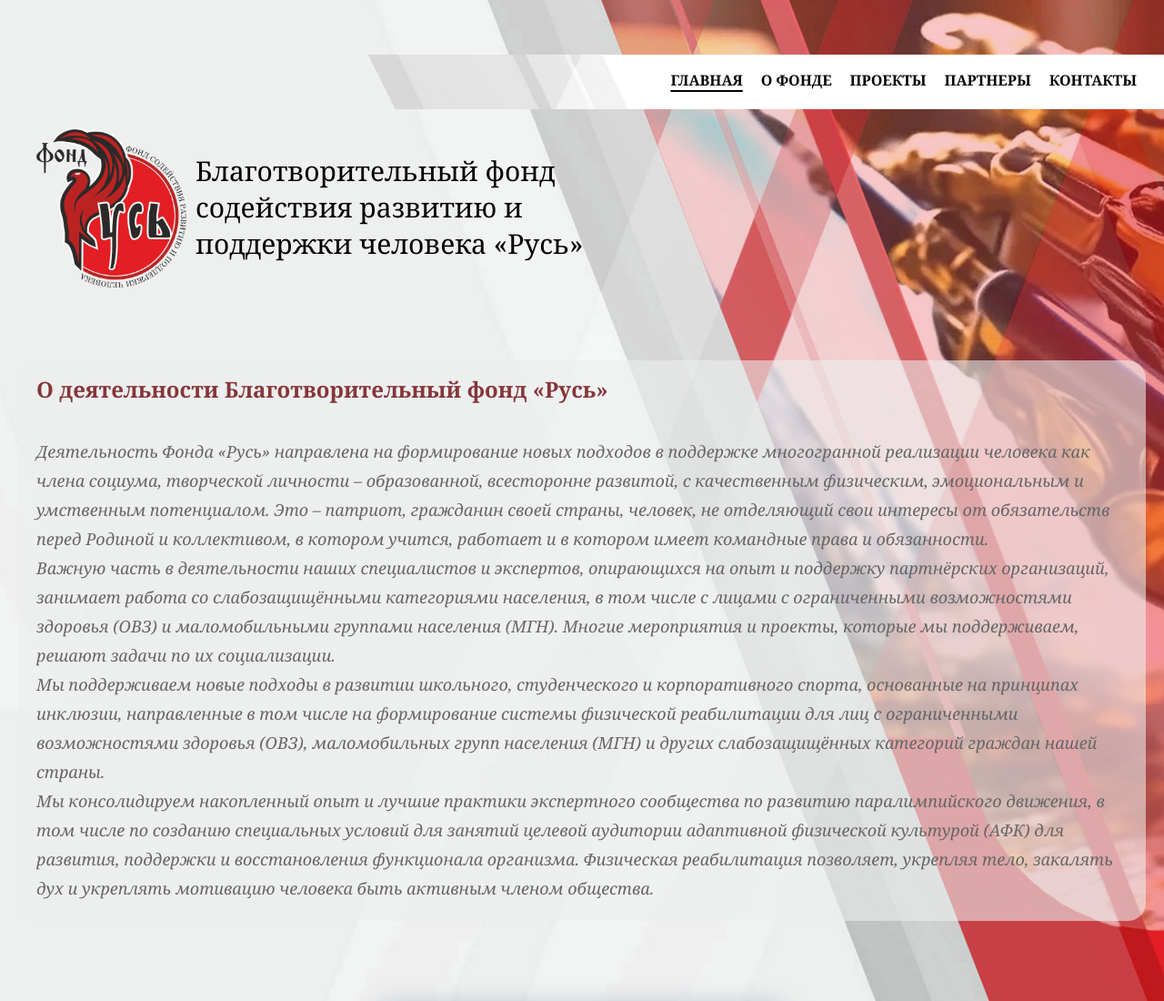
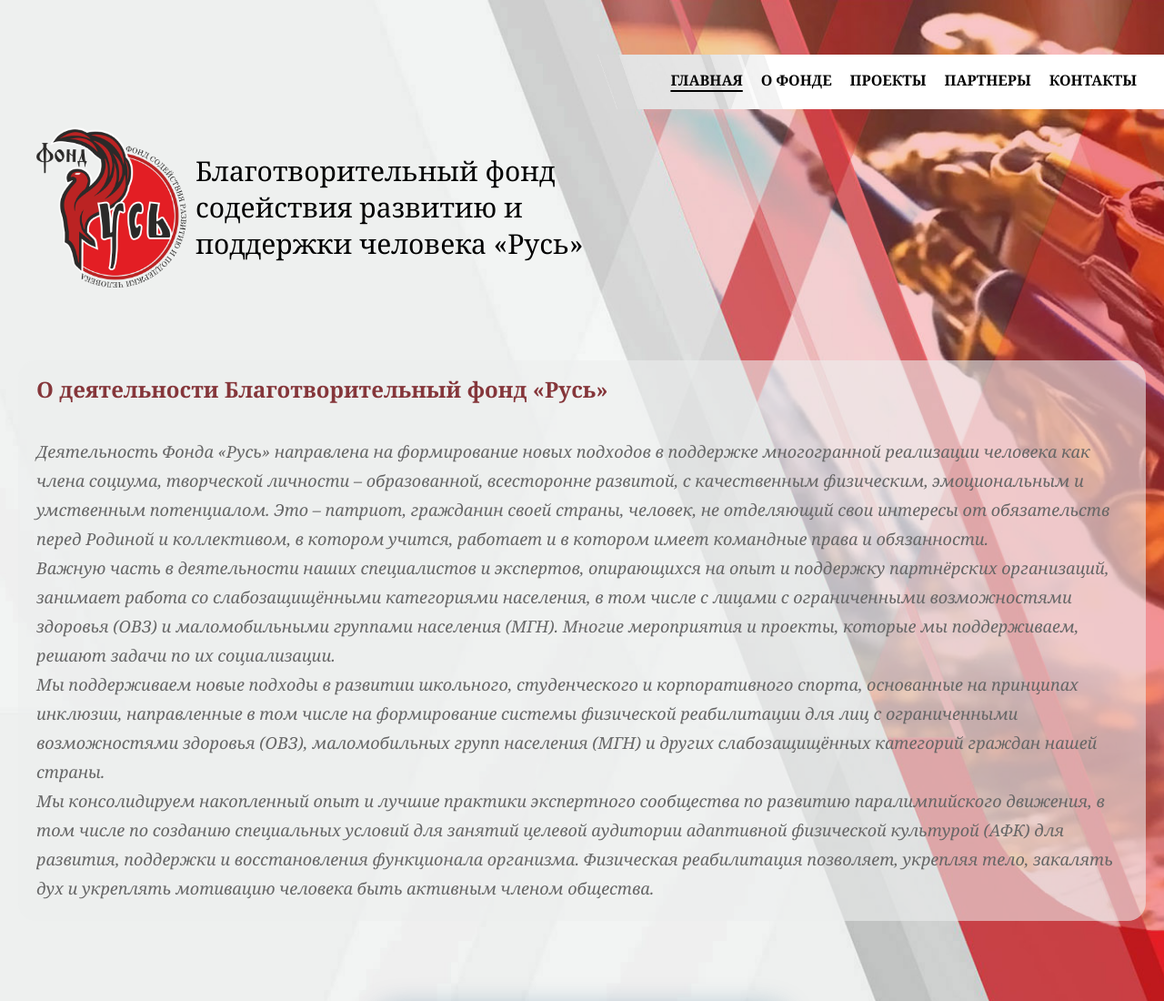
Before and after one commit to angelkrylova/BFRus, a plain HTML site: page index.html in a window 1280 px wide. Shown: the top 1100 px of the page at 91% size. Drawn offline with nearby package versions, Linux system fonts and the light colour scheme; files whose address does not match are found by name.

Commit message:
Update style.css

```diff
--- a/style.css
+++ b/style.css
@@ -58,7 +58,7 @@ html, body {
     top: 10px;
     right: 0;
     width: 100%;
-    max-width: 900px;
+    max-width: 50%;
     height: 60px;
 }
 
```
